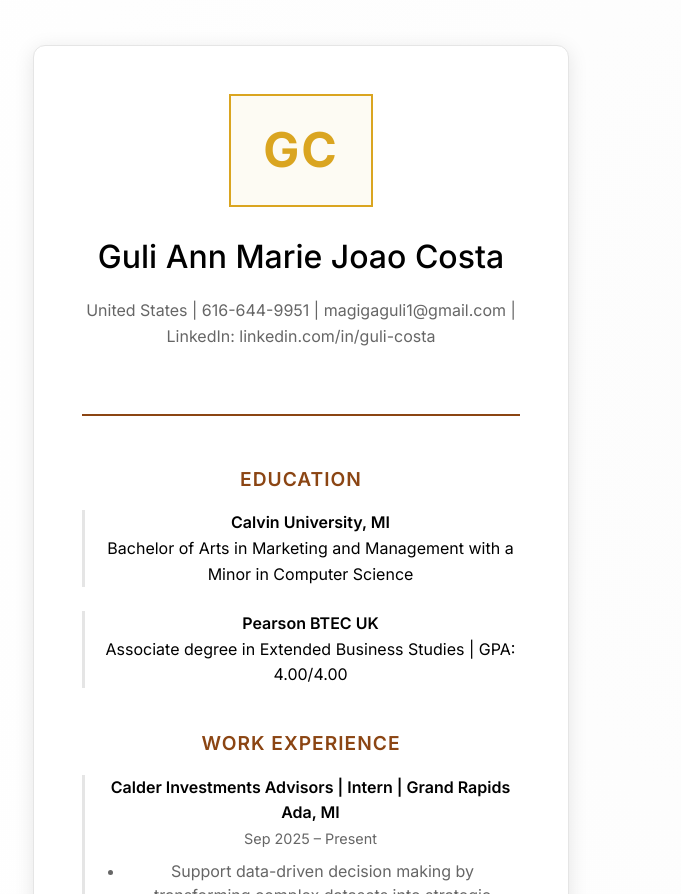
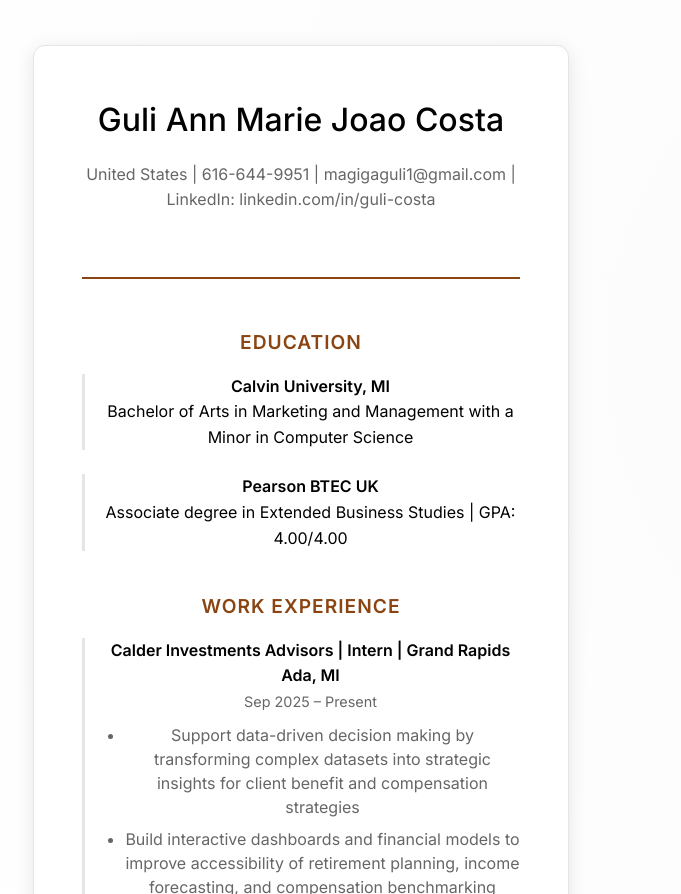
Before and after one commit to Portfolio-Guli/portfolio, a plain HTML site: page index.html in a window 1280 px wide. Shown: the part 9628-10522 px from the top of the page, without its empty margins (39-720 px from the left). Drawn offline with Linux system fonts and the light colour scheme.

Commit message:
Revert resume section to clean layout without GC logo

```diff
--- a/index.html
+++ b/index.html
@@ -375,9 +375,6 @@
             <div class="resume-content">
                 <div class="resume-preview">
                     <div class="resume-header">
-                        <div class="resume-logo">
-                            <span class="logo-text">GC</span>
-                        </div>
                         <h3>Guli Ann Marie Joao Costa</h3>
                         <p class="resume-contact">United States | 616-644-9951 | magigaguli1@gmail.com | LinkedIn: linkedin.com/in/guli-costa</p>
                     </div>
--- a/styles.css
+++ b/styles.css
@@ -1120,22 +1120,6 @@ body {
     border-bottom: 2px solid #8B4513;
 }
 
-.resume-logo {
-    margin-bottom: 1.5rem;
-}
-
-.resume-logo .logo-text {
-    font-size: 3rem;
-    font-weight: 700;
-    color: #DAA520; /* Gold color */
-    font-family: 'Inter', sans-serif;
-    letter-spacing: 2px;
-    display: inline-block;
-    padding: 1rem 2rem;
-    border: 2px solid #DAA520;
-    border-radius: 0;
-    background: rgba(218, 165, 32, 0.05);
-}
 
 .resume-header h3 {
     font-size: 2rem;
```
